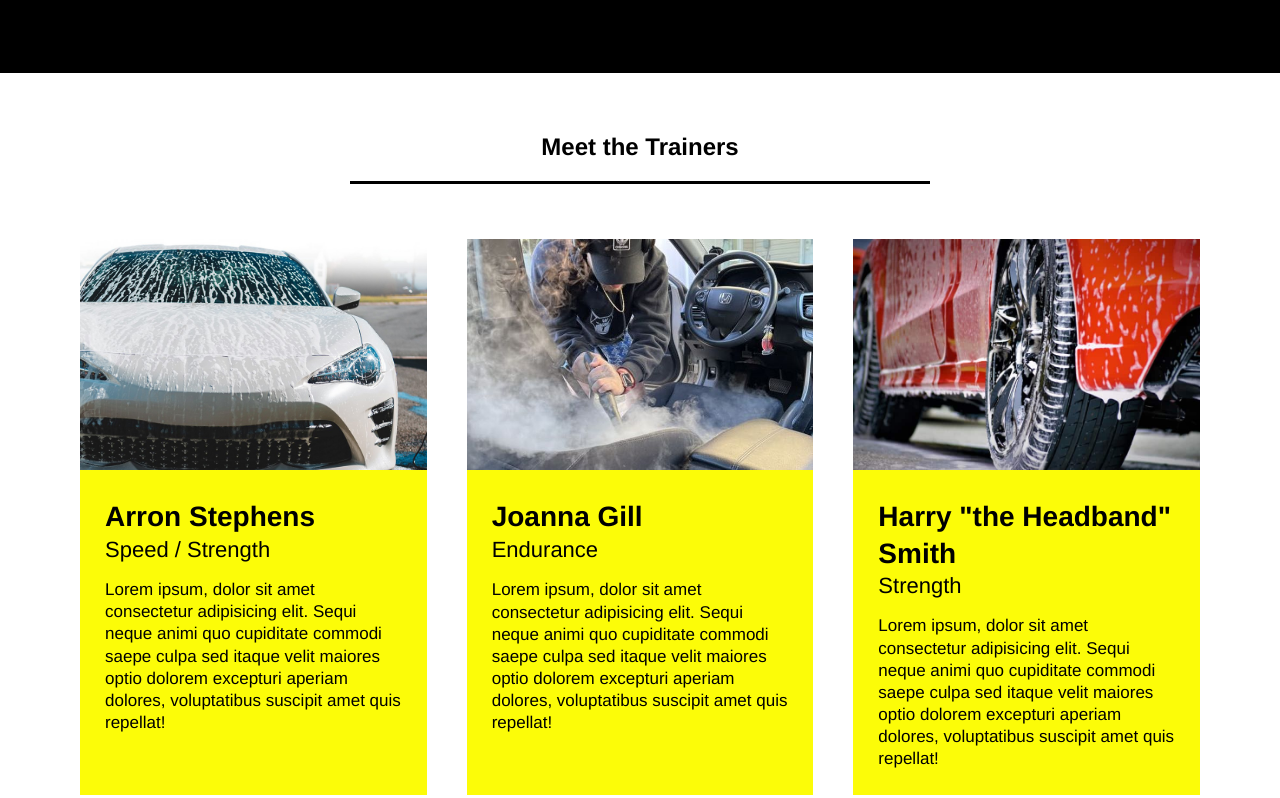
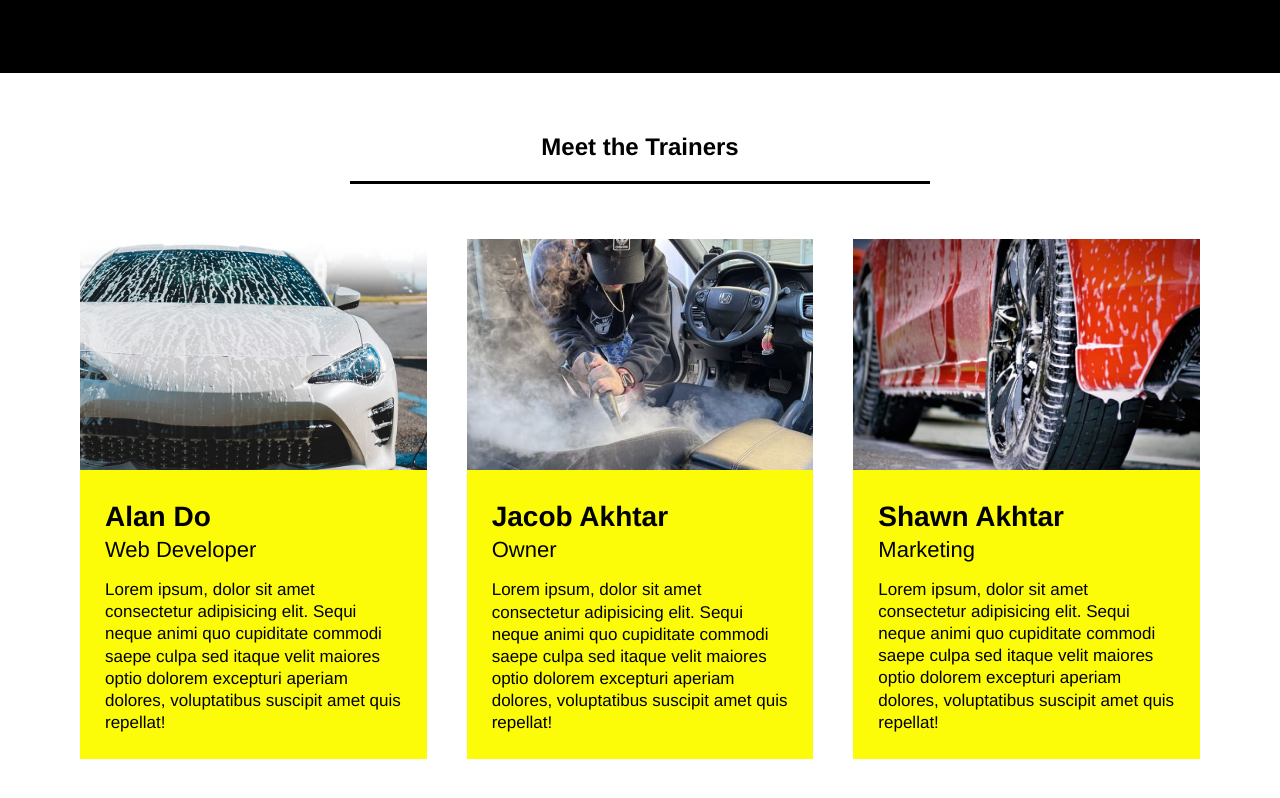
Before and after one commit to AMDWorkspace/eyez-on-the-prize, a plain HTML site: page index.html in a window 1280 px wide. Shown: the part 2151-2949 px from the top of the page. Drawn offline with Linux system fonts and the light colour scheme.

Commit message:
updated html demo

```diff
--- a/index.html
+++ b/index.html
@@ -108,7 +108,7 @@
             <img src="./assets/images/step-2.svg" alt="" />
             </div>
             <div class="step-text">
-            <h4>Consult with One of Our Trainers.</h4>
+            <h4>Consult with one of our Detailers.</h4>
             <p>Are you here to build muscle, lose weight, or just feel good?</p>
         </div>
         </div>
@@ -121,7 +121,7 @@
             <img src="./assets/images/step-3.svg" alt="" />
             </div>
             <div class="step-text">
-            <h4>Get Running.</h4>
+            <h4>Down to Detailing.</h4>
             <p>Hit the ground running (literally) once your trainer lays out your plan.</p>
         </div>
         </div>
@@ -151,8 +151,8 @@
         <article class="trainer">
             <img src="./assets/images/footer-background2.jpeg" alt="Arron Stephens in his workout clothes, ready to pump iron" />
             <div class="trainer-bio">
-                <h3>Arron Stephens</h3>
-                <h4>Speed / Strength</h4>
+                <h3>Alan Do</h3>
+                <h4>Web Developer</h4>
                 <p>
                     Lorem ipsum, dolor sit amet consectetur adipisicing elit. Sequi neque animi quo cupiditate commodi saepe culpa sed itaque velit maiores optio dolorem excepturi aperiam dolores, voluptatibus suscipit amet quis repellat!
                 </p>
@@ -161,8 +161,8 @@
         <article class="trainer">
             <img src="./assets/images/hero-background-main.jpeg" alt=" Joanna Gill cooling off after a workout" />
             <div class="trainer-bio">
-                <h3>Joanna Gill</h3>
-                <h4>Endurance</h4>
+                <h3>Jacob Akhtar</h3>
+                <h4>Owner</h4>
                 <p>
                     Lorem ipsum, dolor sit amet consectetur adipisicing elit. Sequi neque animi quo cupiditate commodi saepe culpa sed itaque velit maiores optio dolorem excepturi aperiam dolores, voluptatibus suscipit amet quis repellat!
                 </p>
@@ -172,8 +172,8 @@
         <article class="trainer">
             <img src="./assets/images/footer-background3.jpeg" alt="Harry Smith wearing a headband and lifting comically small pink weights" />
             <div class="trainer-bio">
-                <h3>Harry "the Headband" Smith</h3>
-                <h4>Strength</h4>
+                <h3>Shawn Akhtar</h3>
+                <h4>Marketing</h4>
                 <p>
                     Lorem ipsum, dolor sit amet consectetur adipisicing elit. Sequi neque animi quo cupiditate commodi saepe culpa sed itaque velit maiores optio dolorem excepturi aperiam dolores, voluptatibus suscipit amet quis repellat!
                 </p>
```
